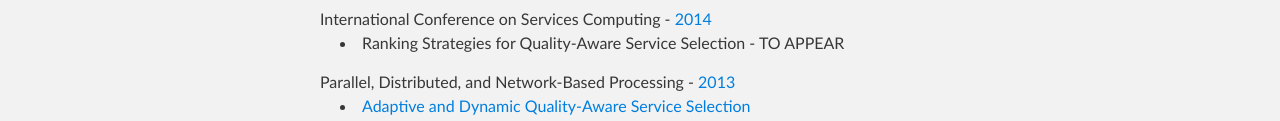
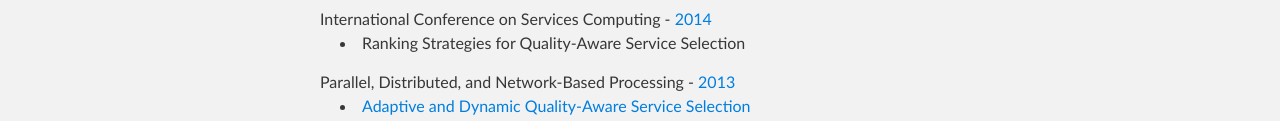
Before and after one commit to dsoa-team/dsoa-team.github.com, a plain HTML site: page index.html in a window 1280 px wide. Shown: the part 800-921 px from the top of the page. Drawn offline with Linux system fonts and the light colour scheme.

Commit message:
Update index.html

```diff
--- a/index.html
+++ b/index.html
@@ -49,7 +49,7 @@
         <h3>Publications</h3>
           <!-- SCC 2014 -->
           International Conference on Services Computing - <a href="http://conferences.computer.org/scc/2014/">2014</a>
-          <ul><li>Ranking Strategies for Quality-Aware Service Selection - TO APPEAR</li></ul>
+          <ul><li>Ranking Strategies for Quality-Aware Service Selection</li></ul>
 
           <!-- PDP 2013 -->
           Parallel, Distributed, and Network-Based Processing - <a href="http://www.pdp2013.org/">2013</a>
```
